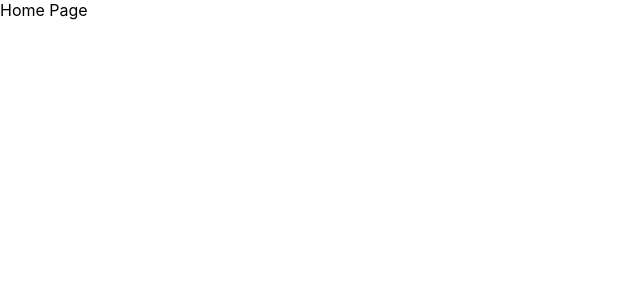
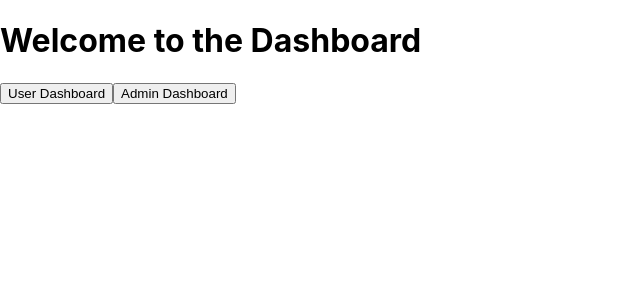
Before and after one commit to NRSRaju/Billing-and-Payment-Management, a React (Create React App) app: page / in a window 1280 px wide. Shown: the top 300 px of the page, without its empty margins (0-640 px from the left). Built offline with nearby package versions, Linux system fonts and the light colour scheme.

Commit message:
Update App.js

```diff
--- a/src/App.js
+++ b/src/App.js
@@ -1,9 +1,24 @@
 import React from 'react';
-import { BrowserRouter as Router, Route, Routes } from 'react-router-dom';
+import { BrowserRouter as Router, Route, Routes, useNavigate } from 'react-router-dom';
 import { ToastContainer } from 'react-toastify';
 import 'react-toastify/dist/ReactToastify.css';
+import './App.css';  // Import the CSS file
 import AdminDashboard from './components/AdminDashboard';
 import UserDashboard from './components/UserDashboard/BillingTab';
+
+function HomePage() {
+  const navigate = useNavigate();
+
+  return (
+    <div className="home-page">
+      <div className="card">
+      <h1>Welcome to the Dashboard</h1>
+      <button onClick={() => navigate('/user')}>User Dashboard</button>
+      <button onClick={() => navigate('/admin')}>Admin Dashboard</button>
+      </div>
+    </div>
+  );
+}
 
 function App() {
   return (
@@ -12,7 +27,7 @@ function App() {
       <Routes>
         <Route path="/admin" element={<AdminDashboard />} />
         <Route path="/user" element={<UserDashboard />} />
-        <Route path="/" element={<div>Home Page</div>} />
+        <Route path="/" element={<HomePage />} />
       </Routes>
     </Router>
   );
```
